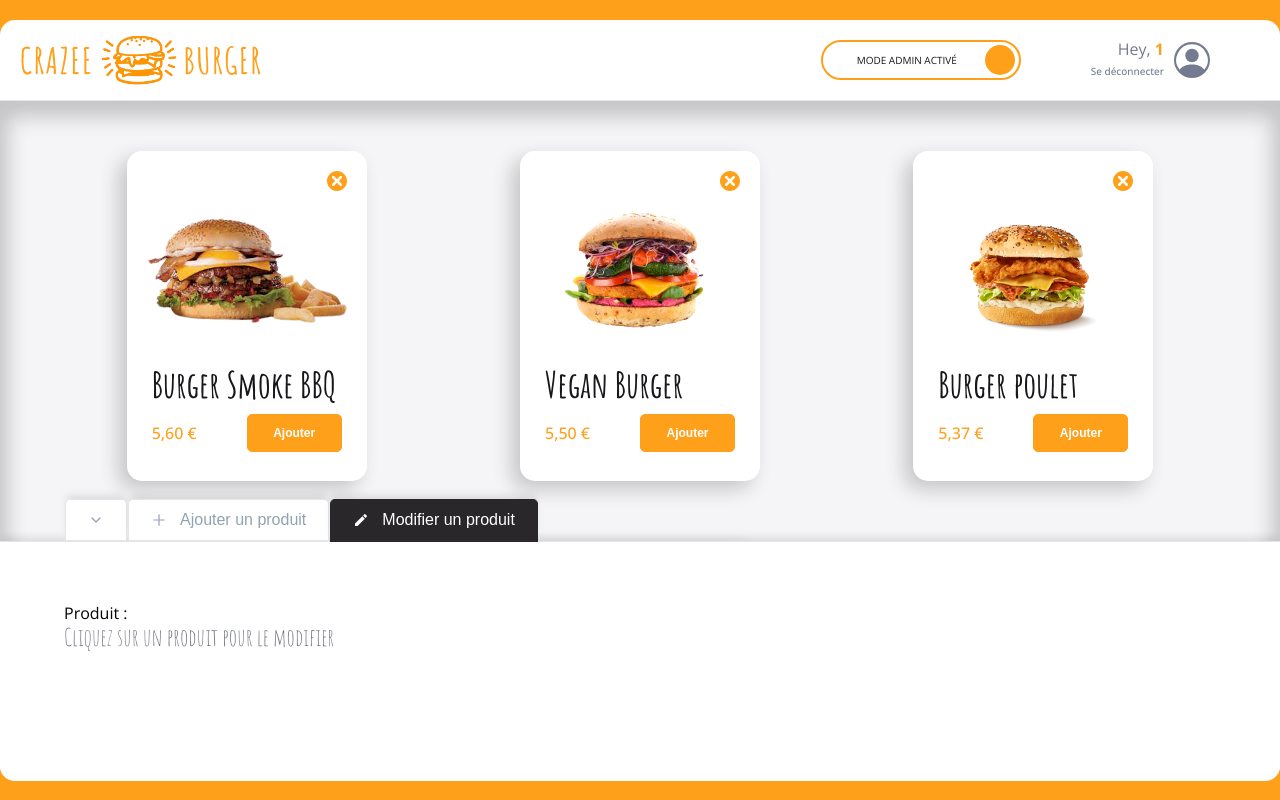
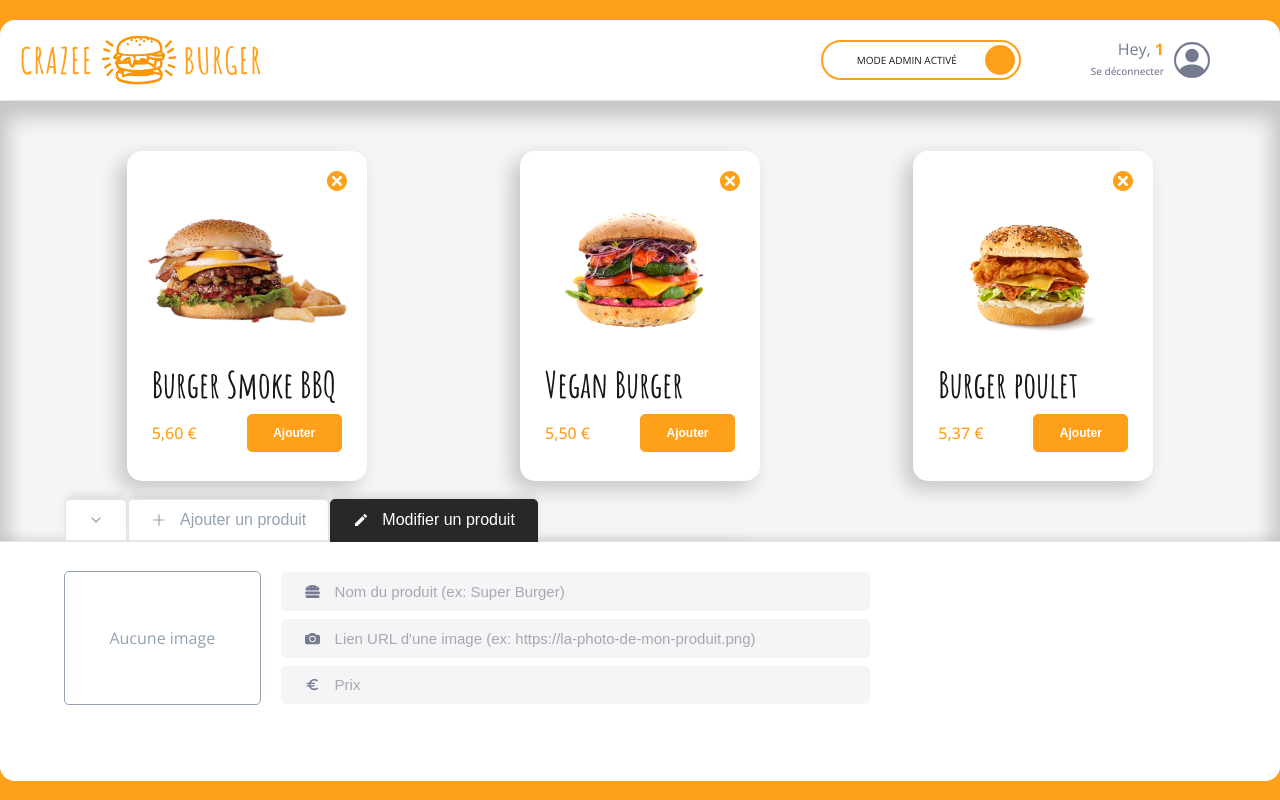
Before and after one commit to ImadeusF/crazee-burger, a React (Vite) app: page /order/1 in a window 1280 px wide. Built offline with nearby package versions, Linux system fonts and the light colour scheme.

Commit message:
💄 F09: ADMIN > EdtiForm > Retrieve info of Card clicked with form from AddForm

```diff
--- a/src/components/pages/order/Main/Admin/AdminPanel/EditForm.jsx
+++ b/src/components/pages/order/Main/Admin/AdminPanel/EditForm.jsx
@@ -1,18 +1,84 @@
-import styled from "styled-components"
+import styled from "styled-components";
 import HintMessage from "./HintMessage";
-import { useContext } from "react";
+import { useContext, useState } from "react";
 import OrderContext from "../../../../../../context/OrderContext";
+import ImagePreview from "./ImagePreview";
+import { getInputTextsConfig } from "./inputTextsConfig";
+import TextInput from "../../../../../reusable-ui/TextInput";
+import { EMPTY_PRODUCT } from "../../../../../../enums/product";
+import { FaNfcSymbol } from "react-icons/fa6";
 
 export default function EditForm() {
   const { productSelected } = useContext(OrderContext);
-    return (
-      <EditFormStyled>
-       <HintMessage />
-       <span>Produit : {productSelected.title}</span>
-      </EditFormStyled>
-    )
+const [productBeingEdited, setProductBeingEdited] = useState(EMPTY_PRODUCT); //STATE INTERNE A EDITFORM
+
+  const inputTexts = getInputTextsConfig(productSelected);
+
+  const handleChange = (e) => {
+    setProductBeingEdited({ ...productBeingEdited, [e.target.name]: e.target.value });
+  };
+
+  return (
+    <EditFormStyled>
+      {/* <HintMessage />
+       <span>Produit : {productSelected && productSelected.title}</span> */}
+
+      <ImagePreview
+        imageSource={productSelected.imageSource}
+        title={productSelected.title}
+      />
+      <div className="input-fields">
+      {inputTexts.map((inputText) => (
+          <TextInput
+            name={inputText.name}
+            value={inputText.value}
+            placeholder={inputText.placeholder}
+            Icon={inputText.Icon}
+            // ou {...inputText} à la place des 4 lignes ci-dessus
+            key={inputText.id}
+            onChange={handleChange}
+            version={"minimalist"}
+          />
+        ))}
+      </div>
+      <div className="submit">
+      </div>
+    </EditFormStyled>
+  );
+}
+
+const EditFormStyled = styled.div`
+  display: grid;
+  grid-template-columns: 1fr 3fr;
+  grid-template-rows: repeat(4, 1fr);
+  grid-template-areas:
+    "image-preview input-fields"
+    "image-preview input-fields"
+    "image-preview input-fields"
+    ". submit-button";
+
+  height: 100%;
+  width: 70%;
+  grid-column-gap: 20px;
+  grid-row-gap: 8px;
+
+  .input-fields {
+    grid-area: input-fields;
+    display: grid;
+    grid-template-columns: 1fr;
+    grid-template-rows: repeat(3, 1fr);
+    grid-row-gap: 8px;
   }
 
-  const EditFormStyled = styled.div`
+  .submit {
+    grid-area: submit-button;
+    display: flex;
+    align-items: center;
+    position: relative;
+    top: 3px;
 
-  `;
+    .submit-button {
+      height: 100%;
+    }
+  }
+`;
```
